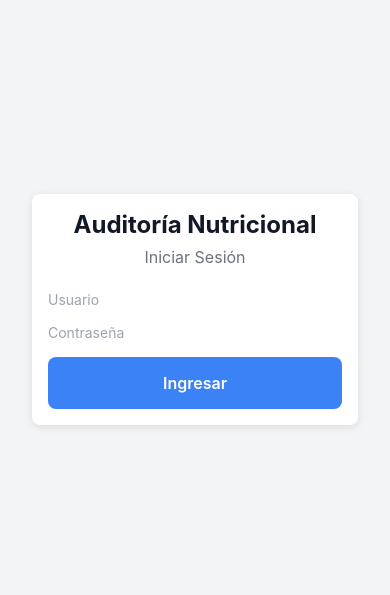
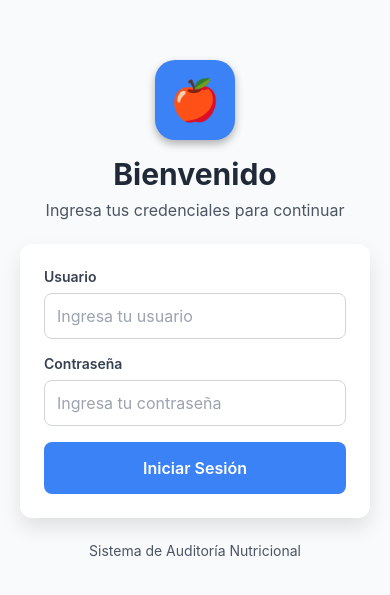
Before and after one commit to Mkdir-arg/Auditoria, a React Native app in the folder my-app/apps/mobile/: screen /Login in a window 390 px wide. Shown: the part 113-708 px from the top of the page. Built offline with nearby package versions, Linux system fonts and the light colour scheme.

Commit message:
feat: implement WebView for displaying content and update dependencies

```diff
--- a/my-app/apps/mobile/src/screens/HomeScreen.tsx
+++ b/my-app/apps/mobile/src/screens/HomeScreen.tsx
@@ -14,7 +14,7 @@ import NetInfo from '@react-native-community/netinfo';
 import { Card } from '../components/Card';
 import { colors, spacing, fontSize } from '../styles/theme';
 
-const API_URL = 'http://192.168.1.2:8000/api';
+const API_URL = 'http://192.168.1.204:8000/api';
 
 export function HomeScreen({ navigation }: any) {
   const [instituciones, setInstituciones] = useState<any[]>([]);
--- a/my-app/apps/mobile/src/screens/LoginScreen.tsx
+++ b/my-app/apps/mobile/src/screens/LoginScreen.tsx
@@ -1,11 +1,18 @@
 import React, { useState } from 'react';
-import { View, Text, StyleSheet, Alert, KeyboardAvoidingView, Platform } from 'react-native';
+import {
+  View,
+  Text,
+  StyleSheet,
+  Alert,
+  KeyboardAvoidingView,
+  Platform,
+  ScrollView,
+} from 'react-native';
 import AsyncStorage from '@react-native-async-storage/async-storage';
 import axios from 'axios';
+import { Input } from '../components/Input';
 import { Button } from '../components/Button';
-import { Input } from '../components/Input';
-import { Card } from '../components/Card';
-import { colors, spacing, fontSize } from '../styles/theme';
+import { colors, spacing, fontSize, borderRadius } from '../styles/theme';
 
 const API_URL = 'http://192.168.1.204:8000/api';
 
@@ -13,14 +20,16 @@ export function LoginScreen({ navigation }: any) {
   const [username, setUsername] = useState('');
   const [password, setPassword] = useState('');
   const [loading, setLoading] = useState(false);
+  const [error, setError] = useState('');
 
   const handleLogin = async () => {
     if (!username || !password) {
-      Alert.alert('Error', 'Complete todos los campos');
+      setError('Complete todos los campos');
       return;
     }
 
     setLoading(true);
+    setError('');
 
     try {
       const response = await axios.post(`${API_URL}/auth/login/`, {
@@ -32,8 +41,8 @@ export function LoginScreen({ navigation }: any) {
       await AsyncStorage.setItem('@user_data', JSON.stringify(response.data.user));
 
       navigation.replace('Home');
-    } catch (error: any) {
-      Alert.alert('Error', error.response?.data?.detail || 'Credenciales inválidas');
+    } catch (err: any) {
+      setError('Error al iniciar sesión. Verifica tus credenciales.');
     } finally {
       setLoading(false);
     }
@@ -44,34 +53,61 @@ export function LoginScreen({ navigation }: any) {
       style={styles.container}
       behavior={Platform.OS === 'ios' ? 'padding' : 'height'}
     >
-      <View style={styles.content}>
-        <Card style={styles.card}>
-          <Text style={styles.title}>Auditoría Nutricional</Text>
-          <Text style={styles.subtitle}>Iniciar Sesión</Text>
+      <ScrollView
+        contentContainerStyle={styles.scrollContent}
+        keyboardShouldPersistTaps="handled"
+      >
+        {/* Logo/Icon */}
+        <View style={styles.logoContainer}>
+          <View style={styles.iconCircle}>
+            <Text style={styles.iconEmoji}>🍎</Text>
+          </View>
+          <Text style={styles.welcomeTitle}>Bienvenido</Text>
+          <Text style={styles.welcomeSubtitle}>Ingresa tus credenciales para continuar</Text>
+        </View>
 
+        {/* Form Card */}
+        <View style={styles.formCard}>
+          {/* Username */}
+          <View style={styles.inputGroup}>
+            <Text style={styles.label}>Usuario</Text>
             <Input
-            placeholder="Usuario"
+              placeholder="Ingresa tu usuario"
               value={username}
               onChangeText={setUsername}
               autoCapitalize="none"
-            style={styles.input}
             />
+          </View>
 
+          {/* Password */}
+          <View style={styles.inputGroup}>
+            <Text style={styles.label}>Contraseña</Text>
             <Input
-            placeholder="Contraseña"
+              placeholder="Ingresa tu contraseña"
               value={password}
               onChangeText={setPassword}
               secureTextEntry
-            style={styles.input}
             />
+          </View>
 
+          {/* Error Message */}
+          {error ? (
+            <View style={styles.errorContainer}>
+              <Text style={styles.errorText}>{error}</Text>
+            </View>
+          ) : null}
+
+          {/* Login Button */}
           <Button
-            title="Ingresar"
+            title={loading ? 'Iniciando sesión...' : 'Iniciar Sesión'}
             onPress={handleLogin}
             loading={loading}
           />
-        </Card>
         </View>
+
+        {/* Footer */}
+        <Text style={styles.footer}>Sistema de Auditoría Nutricional</Text>
+      </ScrollView>
     </KeyboardAvoidingView>
   );
 }
@@ -79,30 +115,80 @@ export function LoginScreen({ navigation }: any) {
 const styles = StyleSheet.create({
   container: {
     flex: 1,
-    backgroundColor: colors.gray[100],
+    backgroundColor: '#f9fafb', // from-gray-50 to-gray-100
   },
-  content: {
-    flex: 1,
+  scrollContent: {
+    flexGrow: 1,
     justifyContent: 'center',
     padding: spacing.xl,
   },
-  card: {
-    marginHorizontal: spacing.md,
+  logoContainer: {
+    alignItems: 'center',
+    marginBottom: spacing['2xl'],
   },
-  title: {
-    fontSize: fontSize['2xl'],
+  iconCircle: {
+    width: 80,
+    height: 80,
+    borderRadius: 20,
+    backgroundColor: colors.primary,
+    justifyContent: 'center',
+    alignItems: 'center',
+    marginBottom: spacing.lg,
+    shadowColor: '#000',
+    shadowOffset: { width: 0, height: 4 },
+    shadowOpacity: 0.3,
+    shadowRadius: 8,
+    elevation: 8,
+  },
+  iconEmoji: {
+    fontSize: 40,
+  },
+  welcomeTitle: {
+    fontSize: fontSize['3xl'],
     fontWeight: 'bold',
-    color: colors.gray[900],
-    textAlign: 'center',
+    color: colors.gray[800],
     marginBottom: spacing.sm,
   },
-  subtitle: {
+  welcomeSubtitle: {
     fontSize: fontSize.base,
-    color: colors.gray[500],
+    color: colors.gray[600],
     textAlign: 'center',
-    marginBottom: spacing['2xl'],
   },
-  input: {
+  formCard: {
+    backgroundColor: colors.white,
+    borderRadius: borderRadius.xl,
+    padding: spacing['2xl'],
+    shadowColor: '#000',
+    shadowOffset: { width: 0, height: 10 },
+    shadowOpacity: 0.1,
+    shadowRadius: 20,
+    elevation: 10,
+  },
+  inputGroup: {
     marginBottom: spacing.lg,
   },
+  label: {
+    fontSize: fontSize.sm,
+    fontWeight: '600',
+    color: colors.gray[700],
+    marginBottom: spacing.sm,
+  },
+  errorContainer: {
+    backgroundColor: '#fef2f2',
+    borderLeftWidth: 4,
+    borderLeftColor: colors.danger,
+    padding: spacing.lg,
+    borderRadius: borderRadius.md,
+    marginBottom: spacing.lg,
+  },
+  errorText: {
+    fontSize: fontSize.sm,
+    color: '#b91c1c',
+  },
+  footer: {
+    textAlign: 'center',
+    fontSize: fontSize.sm,
+    color: colors.gray[600],
+    marginTop: spacing['2xl'],
+  },
 });
```
Lines whose indentation alone changed are shown as unchanged.
